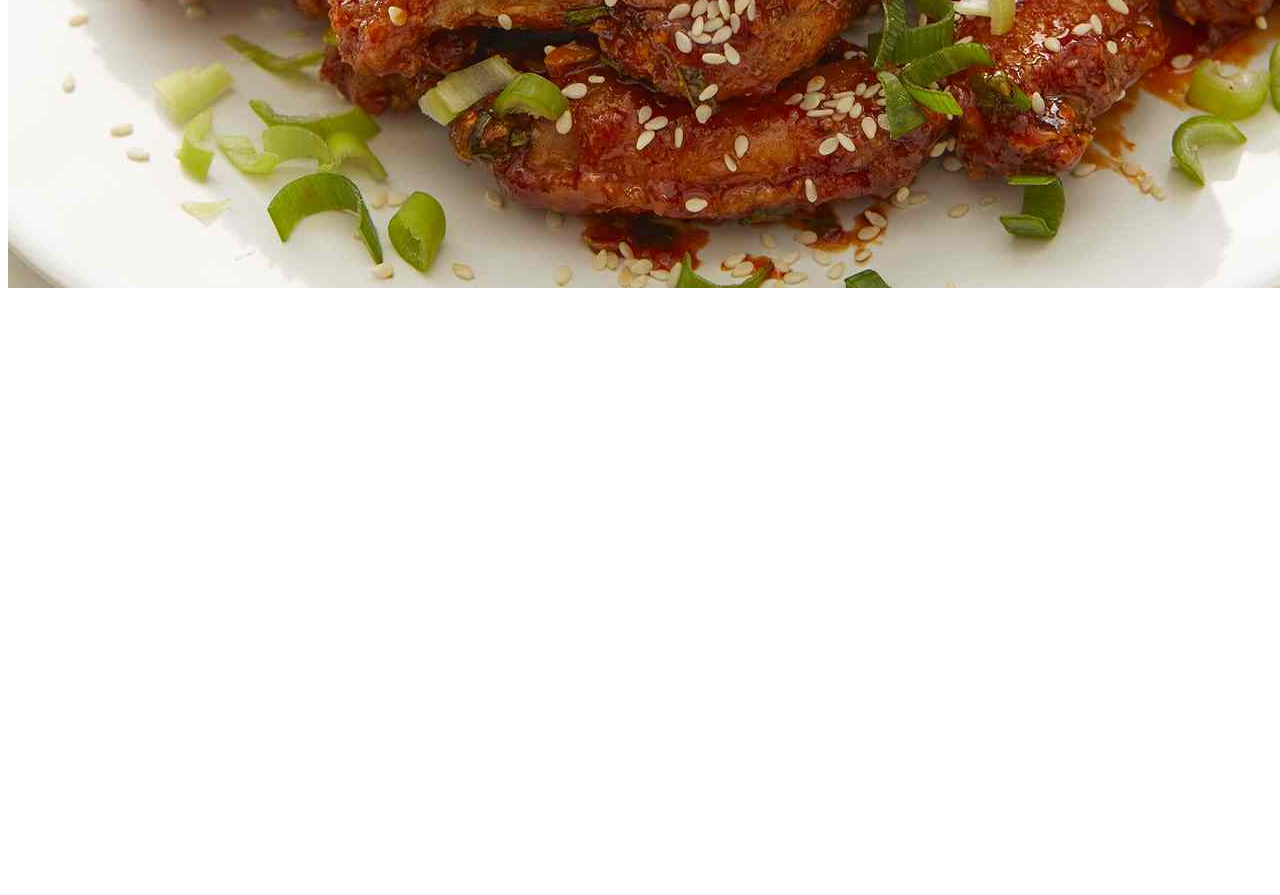
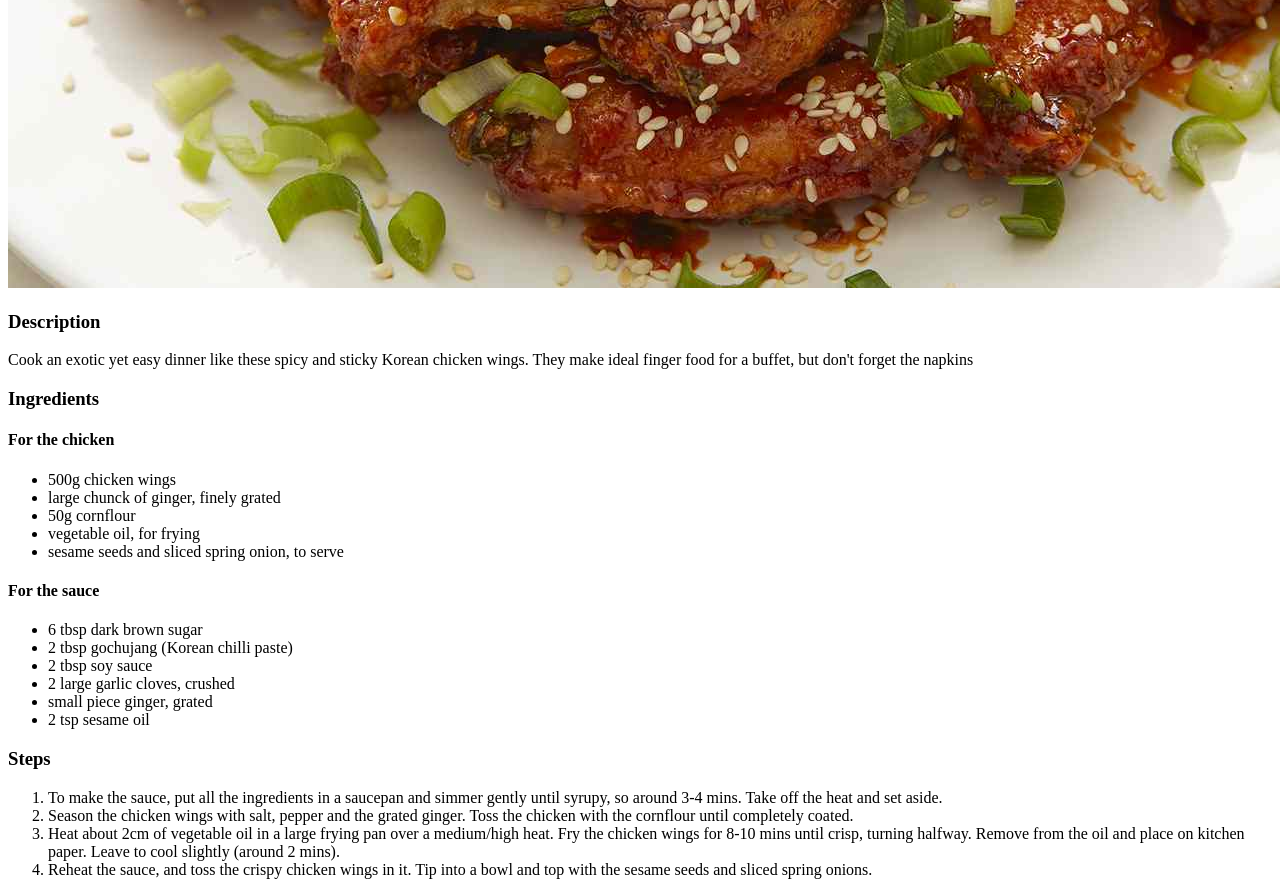
Before and after one commit to klhawker/Odin-recipes, a plain HTML site: page chicken_wings.html in a window 1280 px wide. Shown: the part 917-1812 px from the top of the page. Before the commit the page ends 1217 px from the top, so only its background shows below. Drawn offline with Linux system fonts and the light colour scheme.

Commit message:
Finish chicken recipe and added ul to index

```diff
--- a/chicken_wings.html
+++ b/chicken_wings.html
@@ -9,6 +9,35 @@
 <body>
     <h1>Korea chicken wings recipe </h1>
     <img src="./273764-AirFriedKoreanChickenWings-ddmfs-4X3-0694-7c83371170e64e96b5a4b22b338c338e.jpeg" alt="Korean Chicken Wings Image">
-
+    <h3>Description</h3>
+    <p>
+        Cook an exotic yet easy dinner like these spicy and sticky Korean chicken wings. They make ideal finger food for a buffet, but don't forget the napkins
+    </p>
+    <h3>Ingredients</h3>
+    <h4>For the chicken</h4>
+    <ul>
+        <li>500g chicken wings</li>
+        <li>large chunck of ginger, finely grated</li>
+        <li>50g cornflour</li>
+        <li>vegetable oil, for frying</li>
+        <li>sesame seeds and sliced spring onion, to serve</li>
+    </ul>
+    <h4>For the sauce</h4>
+    <ul>
+        <li>6 tbsp dark brown sugar</li>
+        <li>2 tbsp gochujang (Korean chilli paste)</li>
+        <li>2 tbsp soy sauce</li>
+        <li>2 large garlic cloves, crushed</li>
+        <li>small piece ginger, grated</li>
+        <li>2 tsp sesame oil
+        </li>
+    </ul>
+    <h3>Steps</h3>
+    <ol>
+        <li>To make the sauce, put all the ingredients in a saucepan and simmer gently until syrupy, so around 3-4 mins. Take off the heat and set aside.</li>
+        <li>Season the chicken wings with salt, pepper and the grated ginger. Toss the chicken with the cornflour until completely coated.</li>
+        <li>Heat about 2cm of vegetable oil in a large frying pan over a medium/high heat. Fry the chicken wings for 8-10 mins until crisp, turning halfway. Remove from the oil and place on kitchen paper. Leave to cool slightly (around 2 mins).</li>
+        <li>Reheat the sauce, and toss the crispy chicken wings in it. Tip into a bowl and top with the sesame seeds and sliced spring onions.</li>
+    </ol>
 </body>
 </html>
```
Also changed, not shown: index.html (+4 -2 lines).
